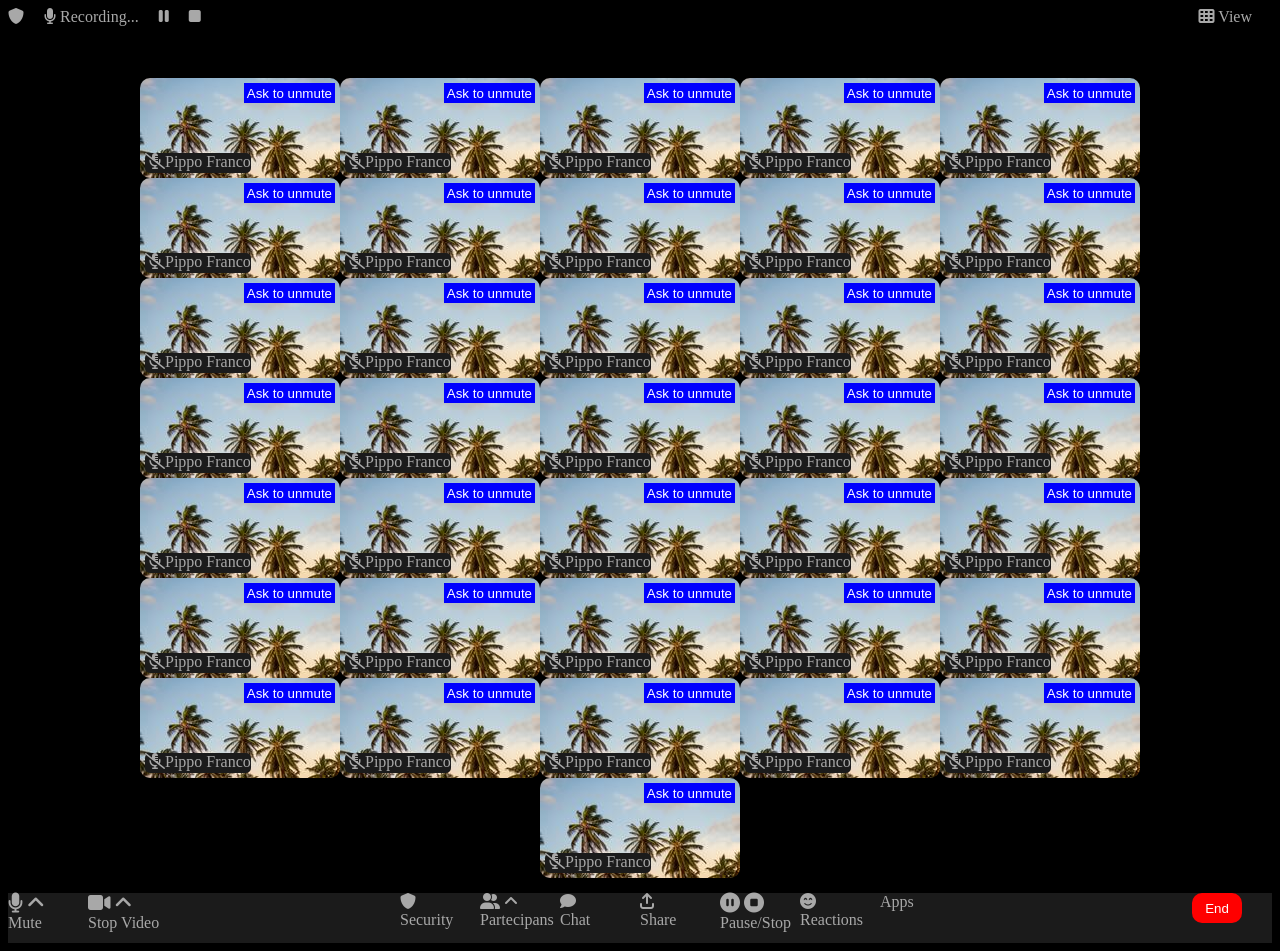
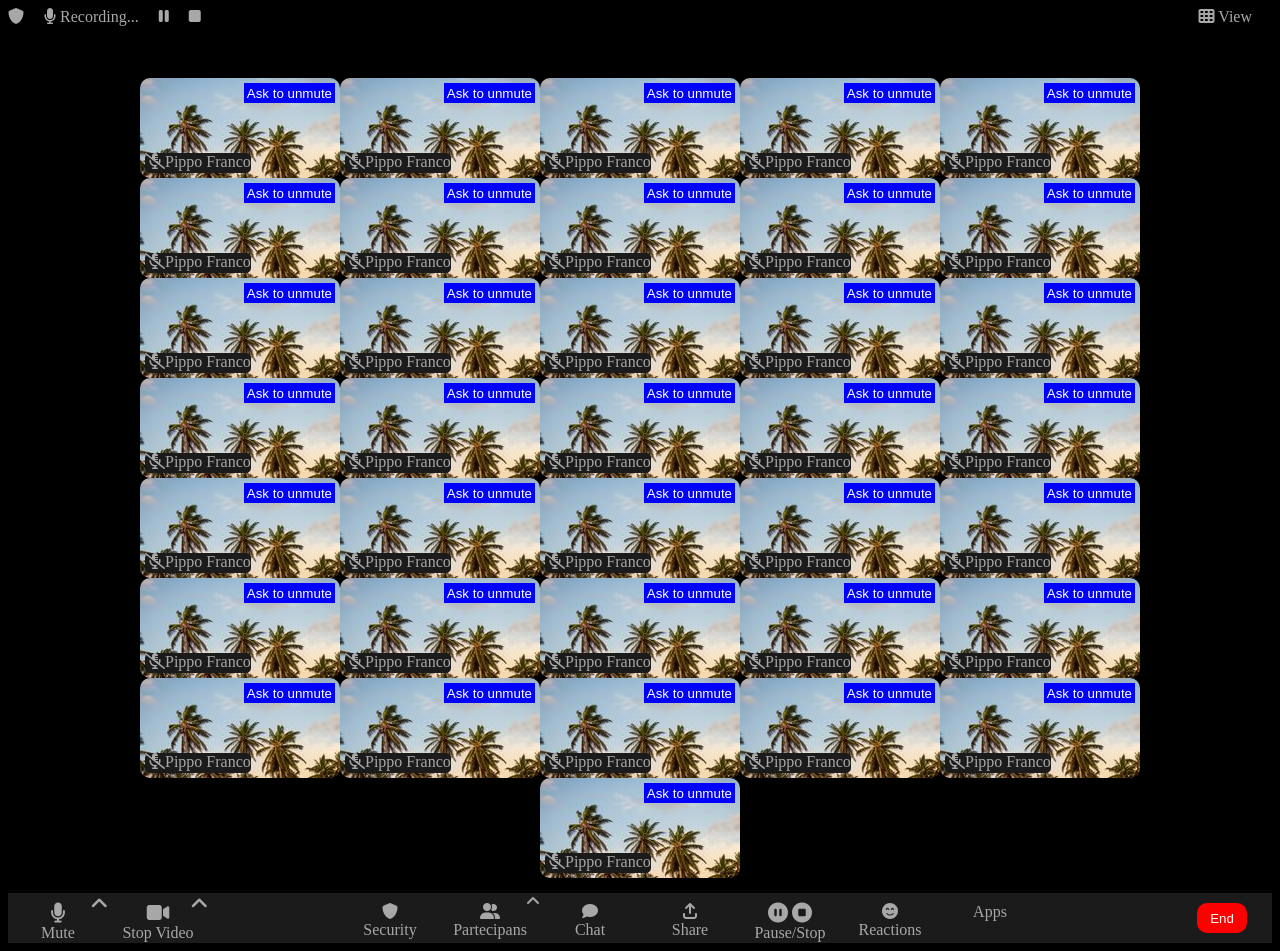
Before and after one commit to Faber000/html-css-zoom, a plain HTML site: page index.html in a window 1280 px wide. Drawn offline with Linux system fonts and the light colour scheme.

Commit message:
terminato

```diff
--- a/css/style.css
+++ b/css/style.css
@@ -34,6 +34,10 @@ span > * {
     padding: 3px;
 }
 
+.unmute-button:hover {
+    display: block;
+}
+
 .header-container {
     display: flex;
     flex-direction: row;
@@ -64,7 +68,15 @@ span > * {
 .footer-element {
     position: relative;
     height: 100%;
-    width: 80px;
+    width: 100px;
+    padding: 10px;
+    text-align: center;
+}
+
+.angle-up {
+    position: absolute;
+    right: 0;
+    top: 0;
 }
 
 .header-container > *, .footer-container > * {
--- a/index.html
+++ b/index.html
@@ -274,14 +274,14 @@
                     <div class="footer-element">
                         <span>
                             <i class="fa-solid fa-microphone"></i>
-                            <i class="fa-solid fa-angle-up"></i>
+                            <div class="angle-up"><i class="fa-solid fa-angle-up"></i></div>
                         </span>
                         <div>Mute</div>
                     </div>
                     <div class="footer-element">
                         <span>
                             <i class="fa-solid fa-video"></i>
-                            <i class="fa-solid fa-angle-up"></i>
+                            <div class="angle-up"><i class="fa-solid fa-angle-up"></i></div>
                         </span>
                         <div>Stop Video</div>
                     </div>
@@ -293,7 +293,7 @@
                     </div>
                     <div class="footer-element">
                         <i class="fa-solid fa-user-group"></i>
-                        <i class="fa-solid fa-angle-up"></i>
+                        <div class="angle-up"><i class="fa-solid fa-angle-up"></i></div>
                         <div>Partecipans</div>
                     </div>
                     <div class="footer-element">
```
